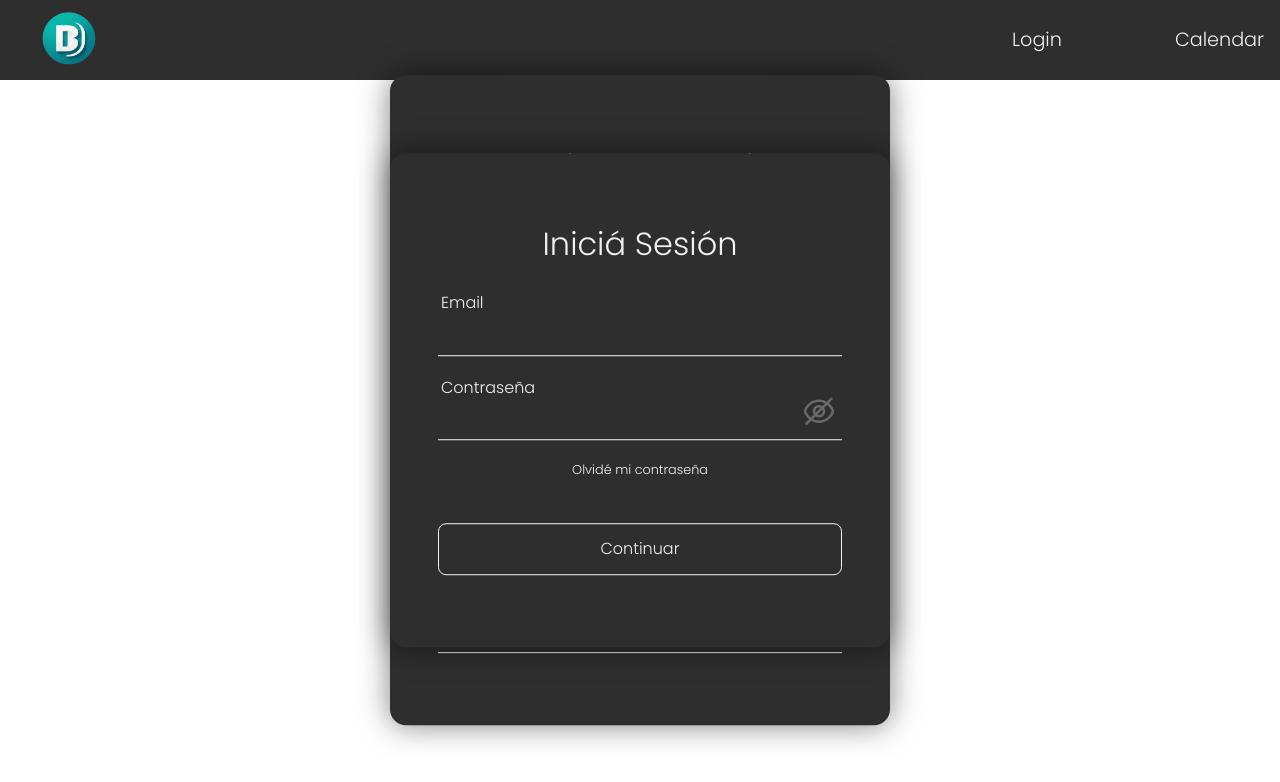
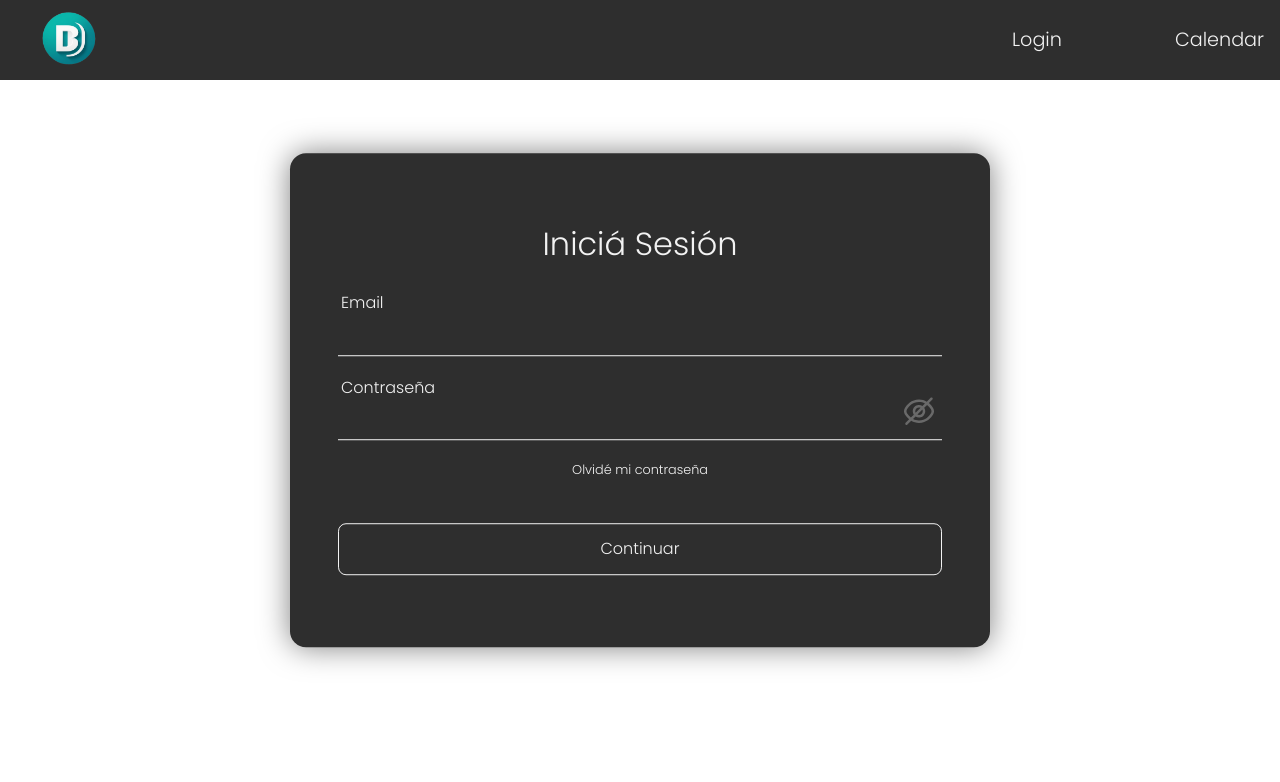
Before and after one commit to DylanselET32/becation, a React (Vite) app in the folder frontend/: page /login in a window 1280 px wide. Shown: the top 782 px of the page. Built offline with nearby package versions, Linux system fonts and the light colour scheme.

Commit message:
Register View
Error de estilos.

```diff
--- a/frontend/src/App.jsx
+++ b/frontend/src/App.jsx
@@ -23,7 +23,6 @@ function App() {
     <div className="app">
      <BrowserRouter>
         <Header auth={auth}/>
-        <Register/>
         <Routes>
 
 
--- a/frontend/src/pages/Register.jsx
+++ b/frontend/src/pages/Register.jsx
@@ -69,7 +69,7 @@ export default function Register (){
                 <h2 className="form__title">Registrar Usuario</h2>
                 <div className="form__container">
                     <h2 className="form__subtitle">Información Personal</h2>
-                    <div className="personal-info">
+
                     <div className="form__group">
                         <label htmlFor="typeName">Nombre</label>
                         <input type="text" className="form__input" name="nombre" onChange={handleForm}/>
@@ -82,8 +82,7 @@ export default function Register (){
                         <label htmlFor="typeDNI">DNI</label>
                         <input type="number" className="form__input" name="dni" onChange={handleForm}/>
                     </div>
-                    </div>
-                    <div className="account-info">
+                    <h2 className="form__subtitle">Información de la Cuenta</h2>
                     <div className="form__group">
                         <label className="form__label" htmlFor="typeEmail">Email</label>
                         <input type="email" className="form__input" name="email" value={form.email} onChange={handleForm}/>
@@ -93,7 +92,6 @@ export default function Register (){
                         <input type={passHidden ? "text" : "password"} className="form__input" name="password" id="password" value={form.password} onChange={handleForm}/>
                         <span className="form__span"><img src={passHidden ? EyeHiden : EyeToHide} alt="" width={"30px"} onClick={changePassVisibility}/></span>
                     </div>
-                    </div>
 
                 </div>
             </form>
--- a/frontend/src/stylesheets/register.css
+++ b/frontend/src/stylesheets/register.css
@@ -0,0 +1,29 @@
+.contenedor {
+    position: absolute;
+    top: 50%;
+    left: 50%;
+    transform: translate(-50%, -50%);
+    width: 90%;
+    max-width: 700px;
+    padding: 4.5em 3em;
+    box-shadow: 0 0 30px rgba(0, 0, 0, .5);
+    text-align: center;
+    font-family: 'Poppins', sans-serif;
+}
+
+.form__title {
+    font-size: 2rem;
+    margin-bottom: .5em;
+    color: #f2f2f2;
+}
+
+.form__container {
+    margin-top: 3em;
+    display: grid;
+    gap: 2.5em;
+}
+
+.form__group {
+    position: relative;
+    color: #f2f2f2;
+}
```
Lines whose indentation alone changed are shown as unchanged.
